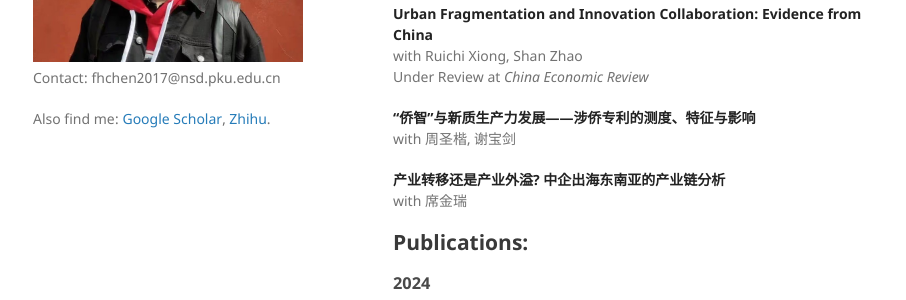
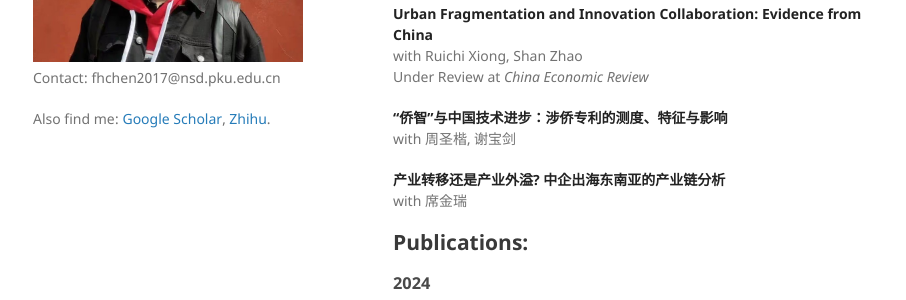
Before and after one commit to FanghaoChen/homepage, a Jekyll site: the page built from research.md, in a window 1280 px wide and 900 px high. Shown: the part 400-700 px from the top of the window, without its empty margins (177-1083 px from the left). Built offline with Jekyll 4.4.1, drawn with Linux system fonts in a browser that asks for light colours.

Commit message:
Update research.md

```diff
--- a/research.md
+++ b/research.md
@@ -19,7 +19,7 @@ Comparative Perspective, Oxford, 2024 </em>
 with Ruichi Xiong, Shan Zhao <br/>
 Under Review at <em> China Economic Review </em>
 
- **“侨智”与新质生产力发展——涉侨专利的测度、特征与影响** <br/>
+ **“侨智”与中国技术进步：涉侨专利的测度、特征与影响** <br/>
 with 周圣楷, 谢宝剑 <br/>
 
 **产业转移还是产业外溢? 中企出海东南亚的产业链分析** <br/>
```
